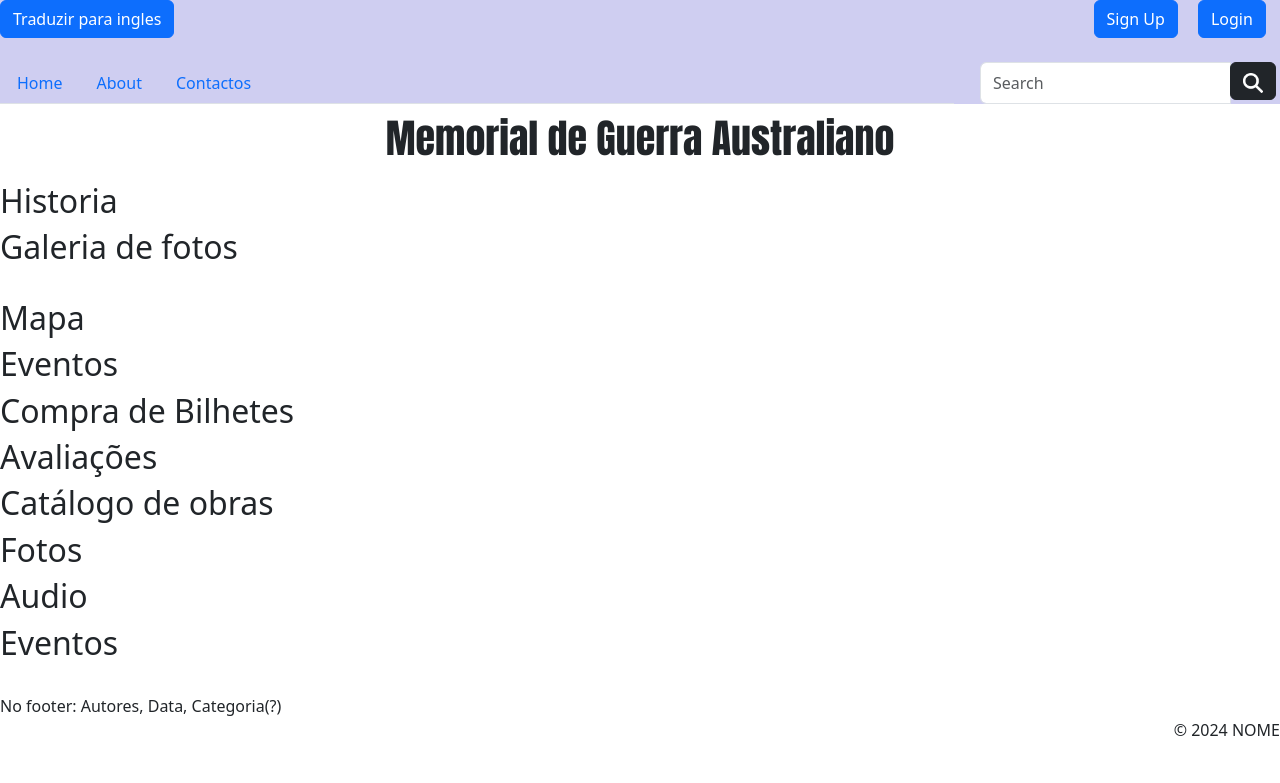
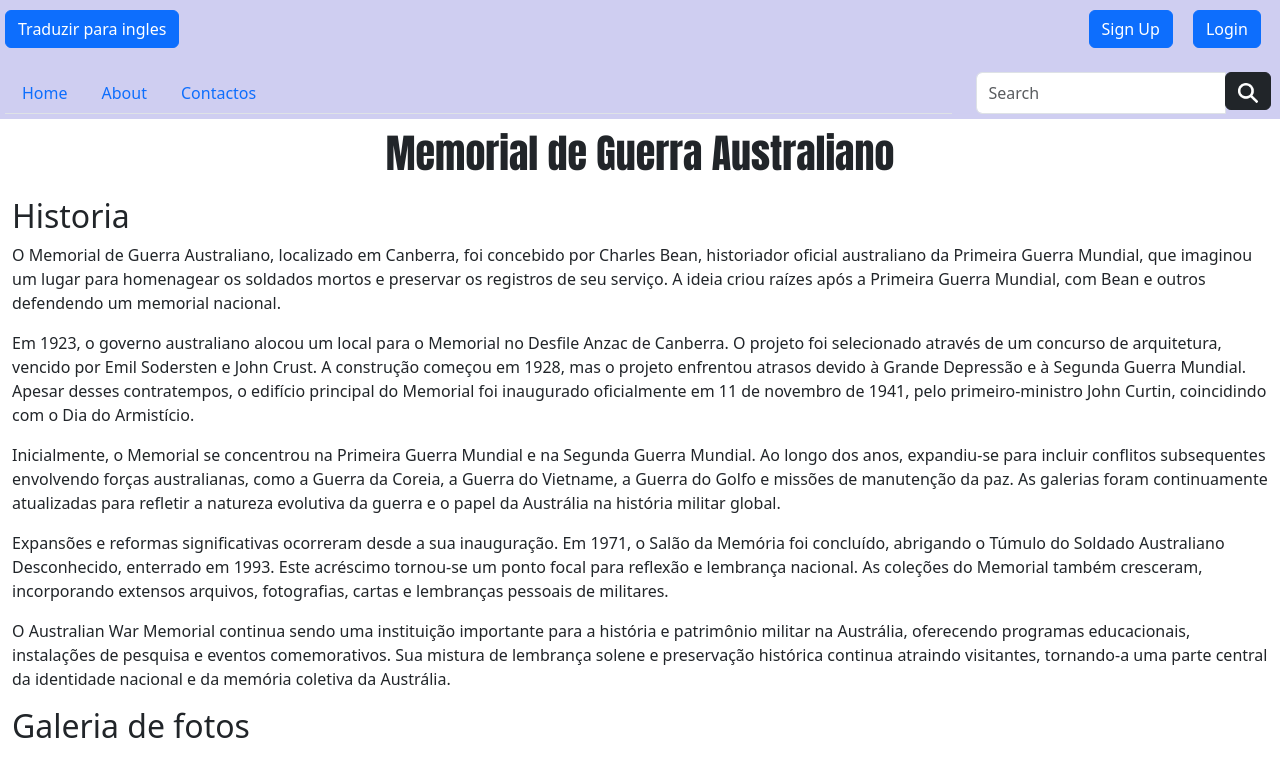
Before and after one commit to pokepark99/Programacao-Web, an Angular app: page /guerraAustralia in a window 1280 px wide. Shown: the top 783 px of the page. Built offline with nearby package versions, Linux system fonts and the light colour scheme.

Commit message:
Descricao e Historia do memorial australiano e museu Melbourne

```diff
--- a/src/app/Inicial/inicial.component.html
+++ b/src/app/Inicial/inicial.component.html
@@ -8,20 +8,23 @@
         <!--museu Memorial de Guerra Australiano-->
         <div class="museu">
             <div class="amostra">
-                <a href = "guerraAustralia"><img src = "../assets/images/Australian War Memorial.jpg" alt = "Memorial de Guerra Australiano" height = "150px" width = "250px"></a>
+                <a href = "guerraAustralia"><img src = "../assets/images/Australian War Memorial.jpg" alt = "Memorial de Guerra Australiano" height = "200px" width = "300px"></a>
                 <p><b>Memorial de Guerra Australiano</b></p>
                 <p class="saber" style="color: white;">Saber mais v</p>
             </div>
             <div class="escondido">
-                <p class="descricao">Lorem ipsum dolor sit amet, consectetur adipiscing <br>
-                    elit, sed do eiusmod tempor incididunt ut labore <br>
-                    et dolore magna aliqua. Ut enim ad minim veniam, <br>
-                    quis nostrud exercitation ullamco laboris nisi ut <br>
-                    aliquip ex ea commodo consequat. Duis aute irure <br>
-                    dolor in reprehenderit in voluptate velit esse <br>
-                    cillum dolore eu fugiat nulla pariatur. Excepteur <br>
-                    sint occaecat cupidatat non proident, sunt in culpa <br>
-                    qui officia deserunt mollit anim id est laborum.</p>
+                <p class="descricao">
+                    O Memorial de Guerra Australiano em Canberra comemora
+                    os sacrifícios dos militares australianos. Combina um
+                    santuário, um museu de classe mundial e um extenso arquivo,
+                    apresentando artefatos, dioramas e exposições da história
+                    militar da Austrália. </p>
+
+                <p class="descricao">
+                    O Memorial também apresenta o Quadro de Honra, listando
+                    os nomes dos soldados mortos, e organiza cerimônias para
+                    homenagear seu legado. É uma importante instituição
+                    cultural e histórica dedicada à memória e à educação. </p>
 
                 <div class="esquerda">
                     <a href="guerraAustralia" class="btn btn-link">Saber mais ></a>
@@ -32,20 +35,26 @@
         <!--museu Museu de Melbourne-->
         <div class="museu">
             <div class="amostra">
-                <a href = "melbourne"><img src = "../assets/images/Melbourne Museum.jpg" alt = "Museu de Melbourne" height = "150px" width = "250px"></a>
+                <a href = "melbourne"><img src = "../assets/images/Melbourne Museum.jpg" alt = "Museu de Melbourne" height = "200px" width = "300px"></a>
                 <p><b>Museu de Melbourne</b></p>
                 <p class="saber" style="color: white;">Saber mais v</p>
             </div>
             <div class="escondido">
-                <p class="descricao">Lorem ipsum dolor sit amet, consectetur adipiscing <br>
-                    elit, sed do eiusmod tempor incididunt ut labore <br>
-                    et dolore magna aliqua. Ut enim ad minim veniam, <br>
-                    quis nostrud exercitation ullamco laboris nisi ut <br>
-                    aliquip ex ea commodo consequat. Duis aute irure <br>
-                    dolor in reprehenderit in voluptate velit esse <br>
-                    cillum dolore eu fugiat nulla pariatur. Excepteur <br>
-                    sint occaecat cupidatat non proident, sunt in culpa <br>
-                    qui officia deserunt mollit anim id est laborum.</p>
+                <p class="descricao">
+                    O Museu de Melbourne, localizado em Carlton Gardens,
+                    é uma instituição cultural dinâmica que apresenta
+                    história natural, patrimônio cultural e exposições
+                    científicas. Com exibições imersivas, experiências
+                    interativas e coleções diversas, oferece conhecimento
+                    sobre a rica biodiversidade, as culturas indígenas
+                    e os avanços científicos da Austrália. </p>
+
+                <p class="descricao">
+                    De artefatos antigos a inovações modernas, o museu
+                    oferece oportunidades de aprendizagem envolventes
+                    para visitantes de todas as idades, tornando-o
+                    um centro de exploração e descoberta no coração de
+                    Melbourne.</p>
 
                 <div class="esquerda">
                     <a href="melbourne" class="btn btn-link">Saber mais ></a>
@@ -56,7 +65,7 @@
         <!--museu Art Gallery of New South Wales-->
         <div class="museu">
             <div class="amostra">
-                <a href = "southWales"><img src = "../assets/images/Art Gallery of New South Wales.jpg" alt = "Art Gallery of New South Wales" height = "150px" width = "250px"></a>
+                <a href = "southWales"><img src = "../assets/images/Art Gallery of New South Wales.jpg" alt = "Art Gallery of New South Wales" height = "200px" width = "300px"></a>
                 <p><b>Art Gallery of New South Wales </b></p>
                 <p class="saber" style="color: white;">Saber mais v</p>
             </div>
@@ -80,7 +89,7 @@
         <!--museu Museu Marítimo Nacional Australiano-->
         <div class="museu">
             <div class="amostra">
-                <a href = "nationalAustralian"><img src = "../assets/images/Australian National Maritime Museum.jpg" alt = "Australian National Maritime Museum" height = "150px" width = "250px"></a>
+                <a href = "nationalAustralian"><img src = "../assets/images/Australian National Maritime Museum.jpg" alt = "Australian National Maritime Museum" height = "200px" width = "300px"></a>
                 <p><b>Museu Marítimo Nacional Australiano</b></p>
                 <p class="saber" style="color: white;">Saber mais v</p>
             </div>
--- a/src/app/Museus/gerra-australia/gerra-australia.component.html
+++ b/src/app/Museus/gerra-australia/gerra-australia.component.html
@@ -1,7 +1,61 @@
 <!--CORPO-->
+<div class="container-fluid">
     <h1>Memorial de Guerra Australiano</h1>
 
     <h2>Historia</h2>
+    <p>
+        O Memorial de Guerra Australiano, localizado em Canberra,
+        foi concebido por Charles Bean, historiador oficial
+        australiano da Primeira Guerra Mundial, que imaginou um
+        lugar para homenagear os soldados mortos e preservar os
+        registros de seu serviço. A ideia criou raízes após a
+        Primeira Guerra Mundial, com Bean e outros defendendo um
+        memorial nacional.
+    </p>
+
+    <p>
+        Em 1923, o governo australiano alocou um local para o
+        Memorial no Desfile Anzac de Canberra. O projeto foi
+        selecionado através de um concurso de arquitetura,
+        vencido por Emil Sodersten e John Crust. A construção
+        começou em 1928, mas o projeto enfrentou atrasos devido
+        à Grande Depressão e à Segunda Guerra Mundial. Apesar
+        desses contratempos, o edifício principal do Memorial foi
+        inaugurado oficialmente em 11 de novembro de 1941, pelo
+        primeiro-ministro John Curtin, coincidindo com o Dia do
+        Armistício.
+    </p>
+
+    <p>
+        Inicialmente, o Memorial se concentrou na Primeira Guerra
+        Mundial e na Segunda Guerra Mundial. Ao longo dos anos,
+        expandiu-se para incluir conflitos subsequentes envolvendo
+        forças australianas, como a Guerra da Coreia, a Guerra do
+        Vietname, a Guerra do Golfo e missões de manutenção da paz.
+        As galerias foram continuamente atualizadas para refletir a
+        natureza evolutiva da guerra e o papel da Austrália na
+        história militar global.
+    </p>
+
+    <p>
+        Expansões e reformas significativas ocorreram desde a sua
+        inauguração. Em 1971, o Salão da Memória foi concluído,
+        abrigando o Túmulo do Soldado Australiano Desconhecido,
+        enterrado em 1993. Este acréscimo tornou-se um ponto focal
+        para reflexão e lembrança nacional. As coleções do Memorial
+        também cresceram, incorporando extensos arquivos,
+        fotografias, cartas e lembranças pessoais de militares.
+    </p>
+
+    <p>
+        O Australian War Memorial continua sendo uma instituição
+        importante para a história e patrimônio militar na
+        Austrália, oferecendo programas educacionais, instalações
+        de pesquisa e eventos comemorativos. Sua mistura de
+        lembrança solene e preservação histórica continua atraindo
+        visitantes, tornando-a uma parte central da identidade
+        nacional e da memória coletiva da Austrália.
+    </p>
 
     <h2>Galeria de fotos</h2>
     <!--<div id="carouselExampleSlidesOnly" class="carousel slide" data-ride="carousel">
@@ -50,3 +104,4 @@
 
     <br>
     No footer: Autores, Data, Categoria(?)
+</div>
--- a/src/app/Museus/melbourne/melbourne.component.html
+++ b/src/app/Museus/melbourne/melbourne.component.html
@@ -1,7 +1,66 @@
 <!--CORPO-->
+<div class="container-fluid">
     <h1>Museu de Melbourne</h1>
 
     <h2>Historia</h2>
+    <p>
+        O Museu de Melbourne, fundado em 1854 como “Museu Nacional
+        de Victoria”, é uma das instituições culturais mais antigas
+        da Austrália. Inicialmente instalado em vários locais,
+        mudou-se para o local atual em Carlton Gardens no ano 2000, onde
+        se tornou parte do complexo do Museu de Melbourne ao lado do
+        Royal Exhibition Building, Patrimônio Mundial da UNESCO.
+    </p>
+
+    <p>
+        A coleção do museu começou com espécimes científicos,
+        artefatos etnográficos e itens de história natural reunidos
+        pela Royal Society of Victoria. Com o tempo, expandiu-se
+        significativamente, abrangendo diversos campos como
+        antropologia, geologia, paleontologia, zoologia e tecnologia.
+    </p>
+
+    <p>
+        Ao longo de sua história, o museu passou por diversas mudanças
+        de nome e ampliações. Em 1899, foi renomeado como "Museu
+        de Victoria". Em 1992, fundiu-se com o Museu da Ciência de
+        Victoria para formar o Museu Victoria, reflectindo o seu
+        âmbito mais amplo.
+    </p>
+
+    <p>
+        A construção do edifício do Museu de Melbourne, especialmente
+        construído, começou na década de 1990, como parte das
+        celebrações do sesquicentenário de Victoria. Projetado por
+        Denton Corker Marshall Architects, a distinta arquitetura
+        contemporânea do museu apresenta linhas ousadas e um exterior
+        impressionante.
+    </p>
+
+    <p>
+        O museu foi oficialmente aberto ao público em 2000, coincidindo
+        com os Jogos Olímpicos de Sydney. Seus vastos espaços de
+        exposição abrigam uma riqueza de artefatos e exibições
+        interativas, incluindo a amada "Forest Gallery",
+        "Dinosaur Walk", "Melbourne Story" e "Bunjilaka Aboriginal
+        Cultural Centre".
+    </p>
+
+    <p>
+        Bunjilaka, que significa “ponto de encontro” na língua da nação
+        Kulin, mostra a rica herança cultural dos povos indígenas da
+        Austrália. Fornece uma plataforma para vozes, perspectivas e
+        histórias indígenas, promovendo maior compreensão e reconciliação.
+    </p>
+
+    <p>
+        Hoje, o Museu de Melbourne continua a evoluir, com aquisições
+        contínuas, iniciativas de pesquisa e programas de envolvimento
+        comunitário. Serve como um centro vibrante para educação,
+        exploração e apreciação do património natural e cultural de
+        Victoria, atraindo visitantes de todo o mundo.
+    </p>
+
     <h2>Galeria de fotos</h2>
     <h2>Mapa</h2>
     <h2>Eventos</h2>
@@ -15,3 +74,4 @@
 
     <br>
     No footer: Autores, Data, Categoria(?)
+</div>
--- a/src/app/Museus/national-australian/national-australian.component.html
+++ b/src/app/Museus/national-australian/national-australian.component.html
@@ -1,4 +1,5 @@
 <!--CORPO-->
+<div class="container-fluid">
     <h1>Museu Marítimo Nacional Australiano</h1>
 
     <h2>Historia</h2>
@@ -15,3 +16,4 @@
 
     <br>
     No footer: Autores, Data, Categoria(?)
+</div>
--- a/src/app/Museus/south-wales/south-wales.component.html
+++ b/src/app/Museus/south-wales/south-wales.component.html
@@ -1,4 +1,5 @@
 <!--CORPO-->
+<div class="container-fluid">
     <h1>Art Gallery of New South Wales</h1>
 
     <h2>Historia</h2>
@@ -15,3 +16,4 @@
 
     <br>
     No footer: Autores, Data, Categoria(?)
+</div>
--- a/src/app/header/header.component.css
+++ b/src/app/header/header.component.css
@@ -1,6 +1,8 @@
 /*HEADER*/
 .header {
     background-color: rgb(207, 206, 241);
+    padding: 5px;
+    padding-top: 10px;
 }
 
 .selecionar {
```
Lines whose indentation alone changed are shown as unchanged.
